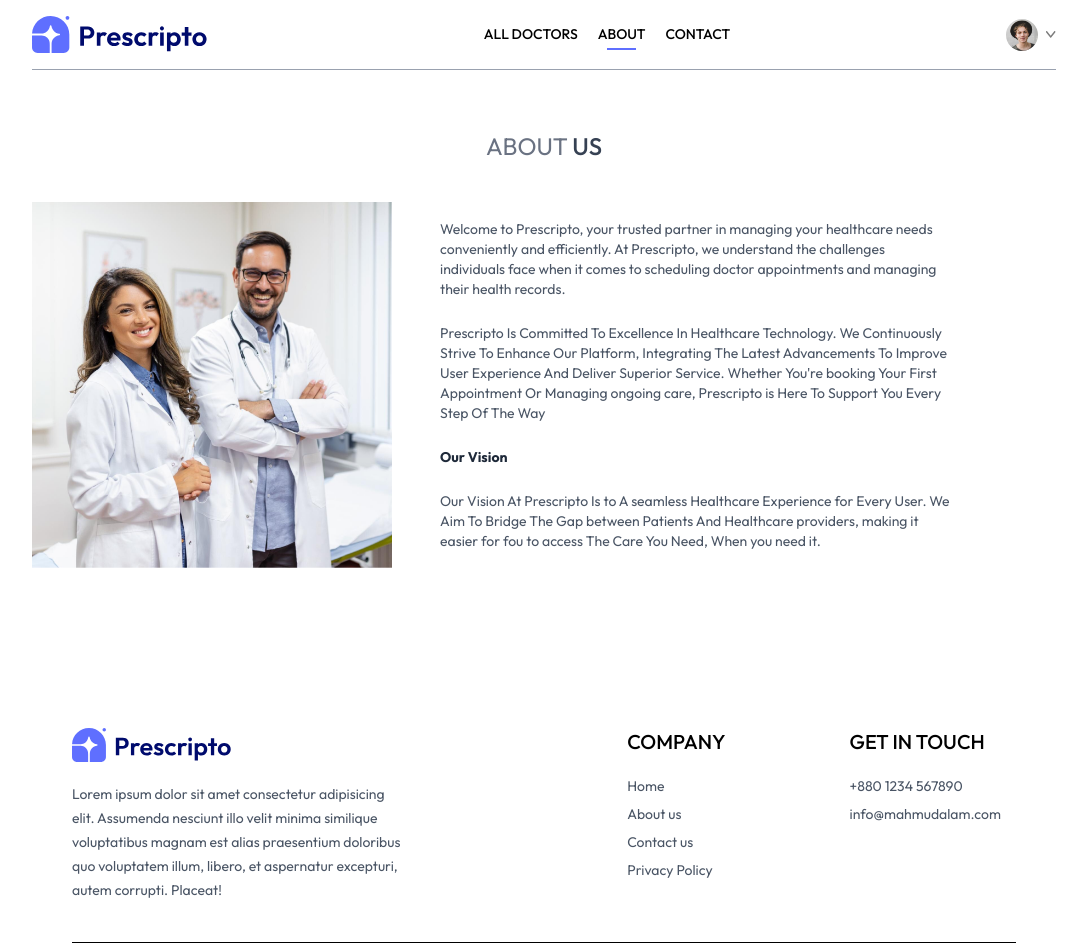
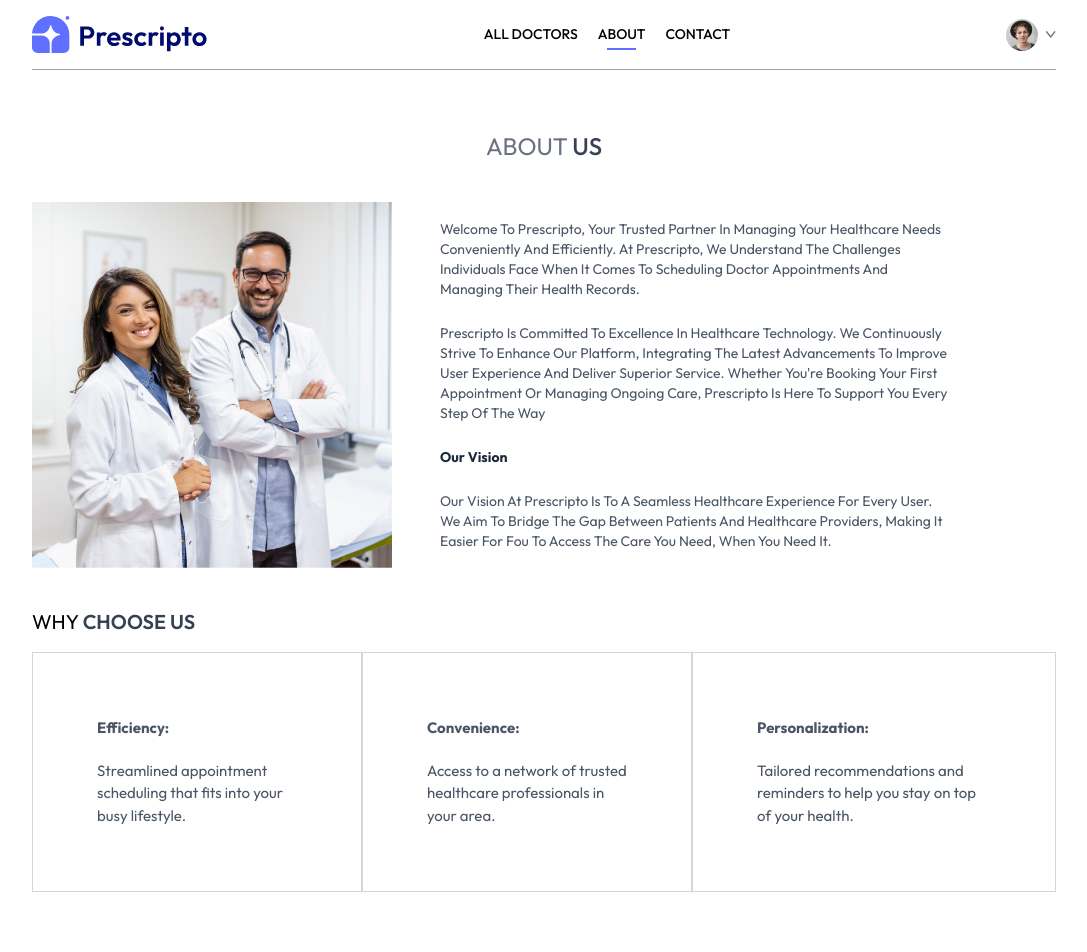
Before and after one commit to DhirajNeupane-999/Appartment-booking-system, a React (Vite) app in the folder frontend/: page /about in a window 1280 px wide. Shown: the top 952 px of the page, without its empty margins (96-1183 px from the left). Built offline with nearby package versions, Linux system fonts and the light colour scheme.

Commit message:
complete about us page

```diff
--- a/frontend/src/pages/About.jsx
+++ b/frontend/src/pages/About.jsx
@@ -10,8 +10,12 @@
       </div>
 
       <div className="my-10 flex flex-col md:flex-row gap-12">
-        <img className="w-full md:max-w-[360px]" src={assets.about_image} alt="" />
-        <div className="flex flex-col justify-center gap-6 md:w-2/4 text-sm text-gray-600">
+        <img
+          className="w-full md:max-w-[360px]"
+          src={assets.about_image}
+          alt=""
+        />
+        <div className="flex flex-col justify-center gap-6 md:w-2/4 text-sm text-gray-600 capitalize">
           <p>
             Welcome to Prescripto, your trusted partner in managing your
             healthcare needs conveniently and efficiently. At Prescripto, we
@@ -35,6 +39,26 @@
           </p>
         </div>
       </div>
+
+      <div className="text-xl my-4">
+        <p className="uppercase">
+          Why <span className="text-gray-700 font-semibold">Choose Us</span>
+        </p>
+      </div>
+      <div className="flex flex-col md:flex-row mb-20">
+        <div className="border border-gray-300 px-10 md:px-16 py-8 sm:py-16 flex flex-col gap-5 text-[15px] hover:bg-primary hover:text-white transition-all duration-300 text-gray-600 cursor-pointer">
+          <b>Efficiency:</b>
+          <p>Streamlined appointment scheduling that fits into your busy lifestyle.</p>
+        </div>
+        <div className="border border-gray-300 px-10 md:px-16 py-8 sm:py-16 flex flex-col gap-5 text-[15px] hover:bg-primary hover:text-white transition-all duration-300 text-gray-600 cursor-pointer">
+          <b>Convenience:</b>
+          <p>Access to a network of trusted healthcare professionals in your area.</p>
+        </div>
+        <div className="border border-gray-300 px-10 md:px-16 py-8 sm:py-16 flex flex-col gap-5 text-[15px] hover:bg-primary hover:text-white transition-all duration-300 text-gray-600 cursor-pointer">
+          <b>Personalization:</b>
+          <p>Tailored recommendations and reminders to help you stay on top of your health.</p>
+        </div>
+      </div>
     </div>
   );
 };
```
